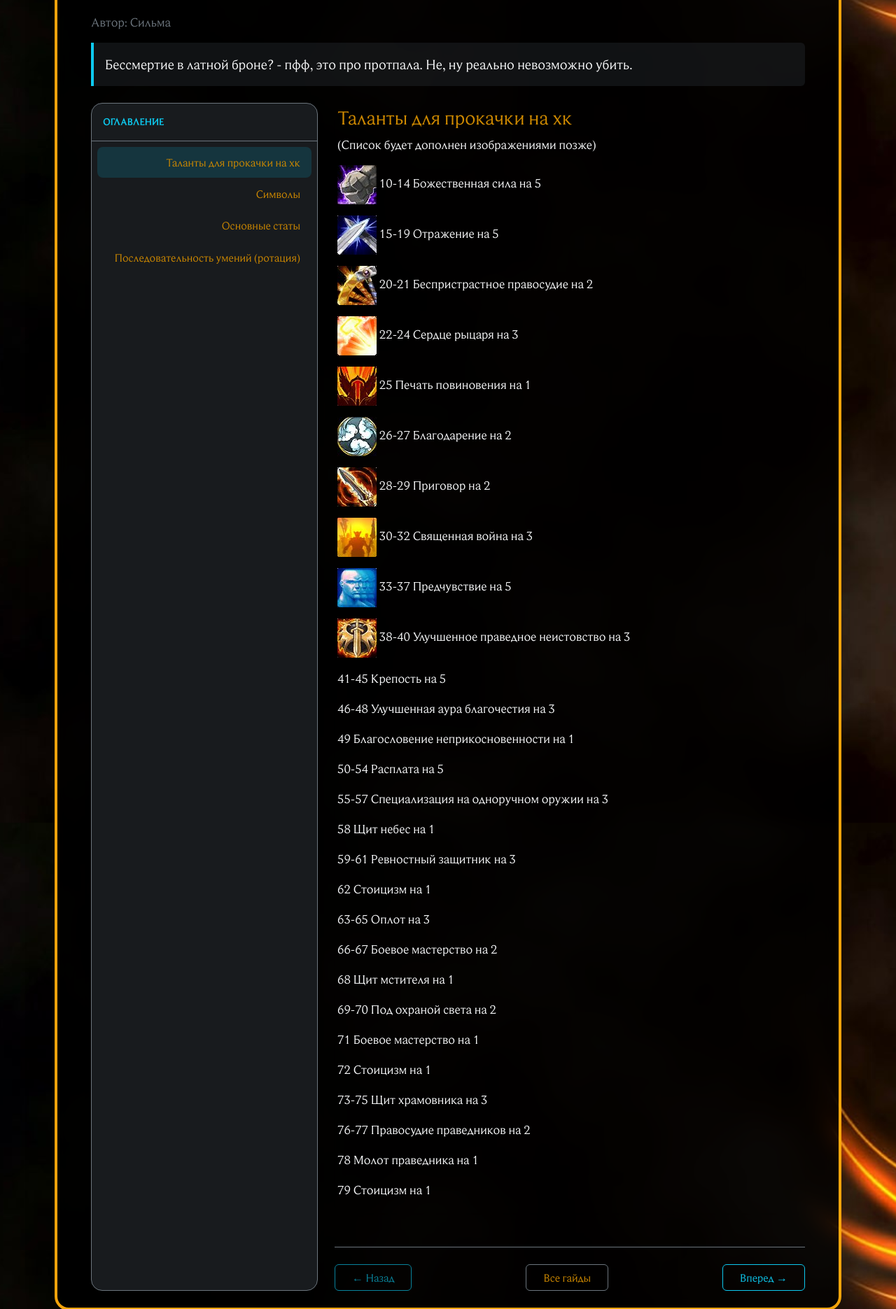
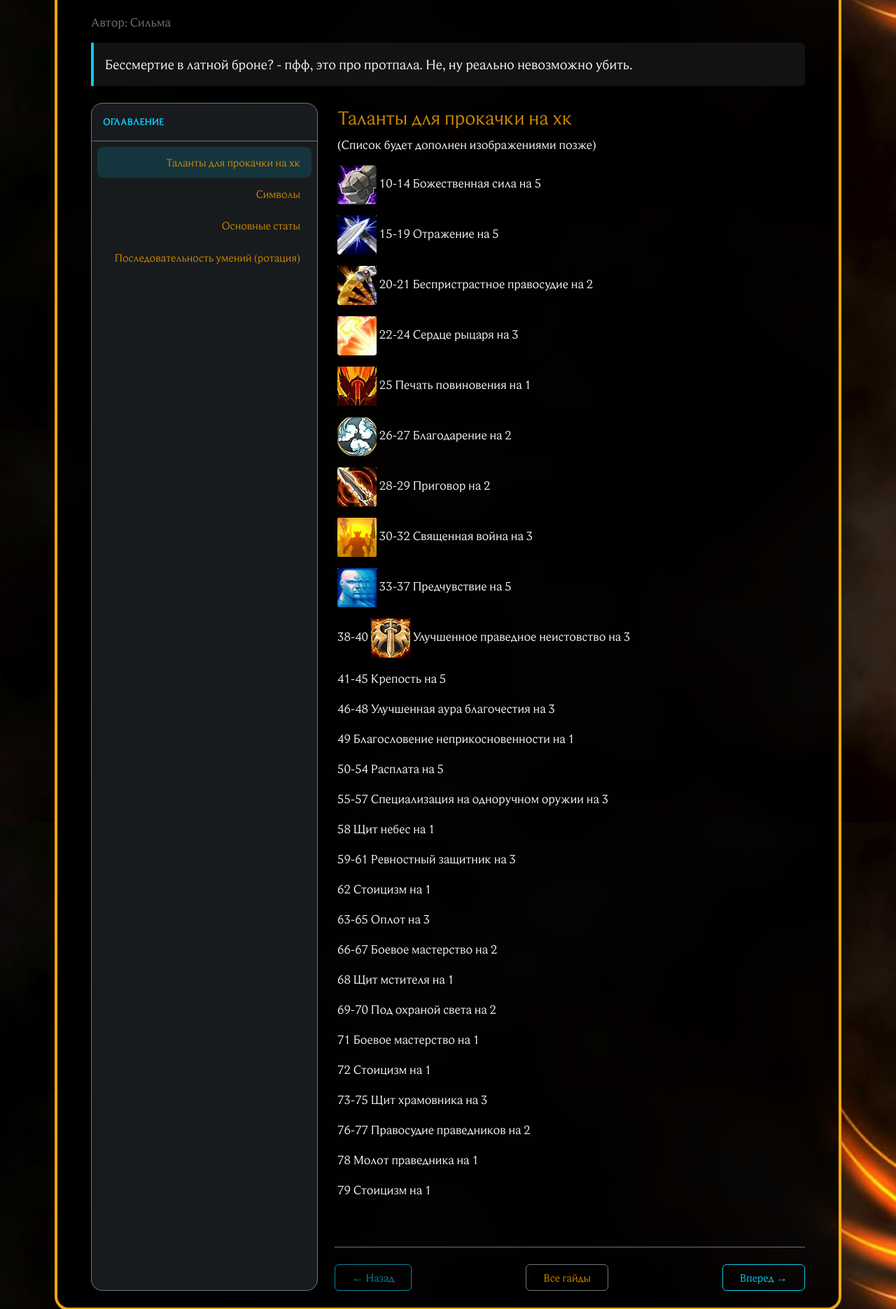
Before and after one commit to Phoenix-Guilds/phoenix-guilds.github.io, a Jekyll site: the page built from _guides/hk-gayd-po-paladinu-prot-paladin-ot-silmy.md, in a window 1280 px wide. Shown: the part 656-2527 px from the top of the page at 70% size. Built offline with Jekyll 4.4.1, drawn with Linux system fonts in a browser that asks for light colours; nearby versions of some CDN libraries; library files that are not in the unit come from our copies.

Commit message:
Update Гайды “hk-gayd-po-paladinu-prot-paladin-ot-silmy”

```diff
--- a/_guides/hk-gayd-po-paladinu-prot-paladin-ot-silmy.md
+++ b/_guides/hk-gayd-po-paladinu-prot-paladin-ot-silmy.md
@@ -28,7 +28,7 @@ description: |-
 
 ![Предчувствие](/nest/assets/images/uploads/изображение_2026-03-30_083602726.png) 33-37 Предчувствие на 5
 
-![Улучшенное праведное неистовство](/nest/assets/images/uploads/изображение_2026-03-30_083648309.png) 38-40 Улучшенное праведное неистовство на 3
+38-40 ![Улучшенное праведное неистовство](/nest/assets/images/uploads/изображение_2026-03-30_083648309.png)  Улучшенное праведное неистовство на 3
 
 41-45 Крепость на 5
 
```
